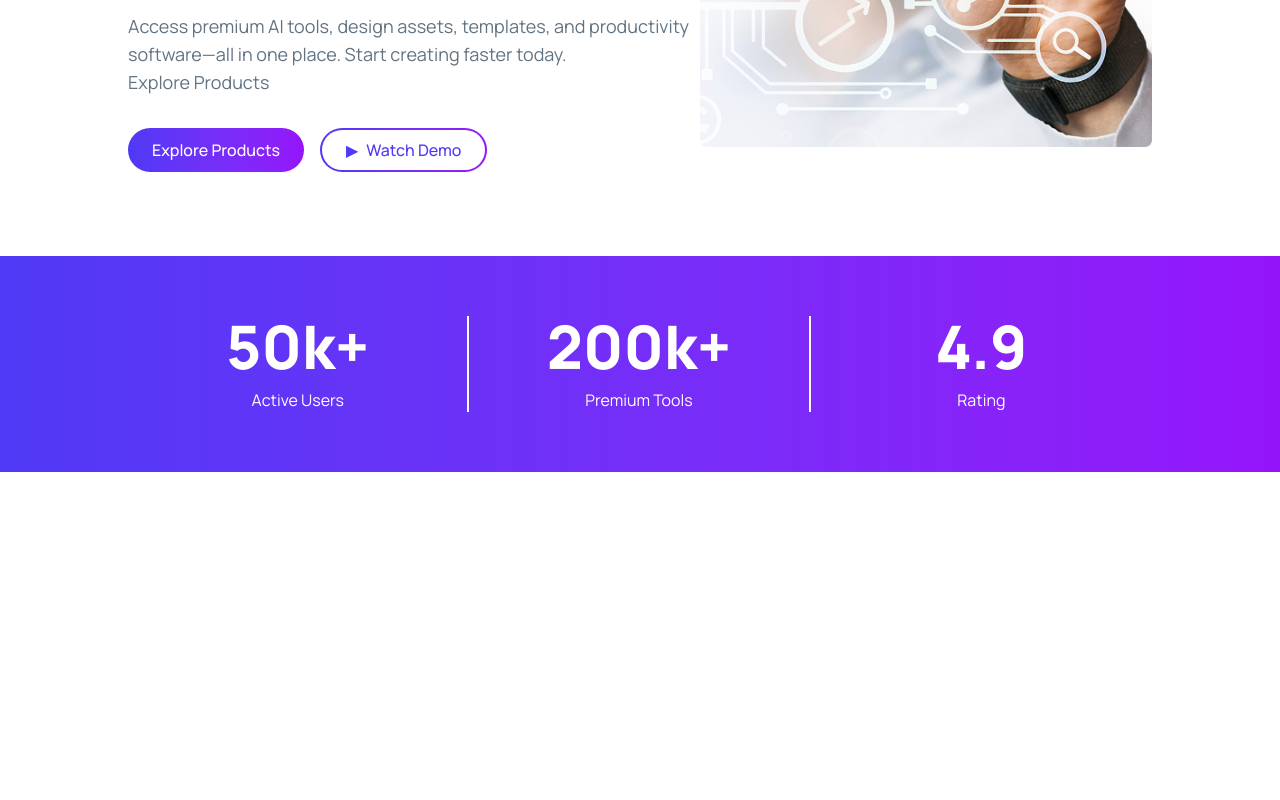
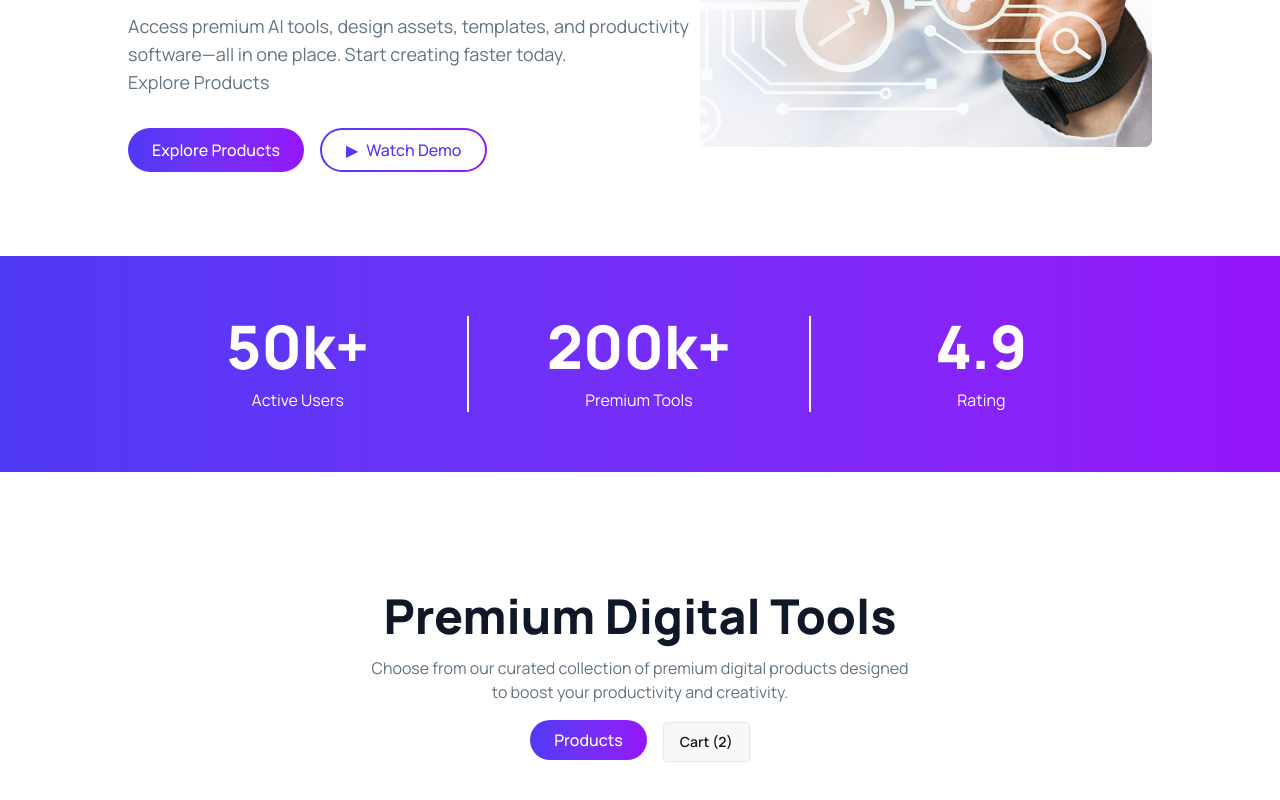
Before and after one commit to samalek9391/digitools-platform, a React (Vite) app: page / in a window 1280 px wide. Shown: the part 537-1337 px from the top of the page. Before the commit the page ends 1129 px from the top, so only its background shows below. Built offline with nearby package versions, Linux system fonts and the light colour scheme.

Commit message:
tools description section is added

```diff
--- a/src/App.jsx
+++ b/src/App.jsx
@@ -2,6 +2,7 @@
 import './App.css'
 import Banner from './assets/Components/Banner/Banner'
 import Rating from './assets/Components/Main/Rating'
+import ToolsDescription from './assets/Components/Main/ToolsDescription'
 import NavBar from './assets/Components/NavBar/NavBar'
 
 function App() {
@@ -12,6 +13,7 @@ function App() {
         <NavBar/>
         <Banner/>
         <Rating/>
+        <ToolsDescription/>
 
     </>
   )
--- /dev/null
+++ b/src/assets/Components/Main/ToolsDescription.jsx
@@ -0,0 +1,26 @@
+import React from 'react';
+
+const ToolsDescription = () => {
+    return (
+        <div className='w-[80%] mx-auto mb-10'>
+
+
+            <h2 className='text-center text-5xl font-extrabold text-[#101727] mb-4'>Premium Digital Tools</h2>
+            <p className='text-center text-[#627382] mb-4'>Choose from our curated collection of premium digital products designed <br /> to boost your productivity and creativity.</p>
+
+
+            <div className='text-center'>
+
+                <button className="px-6 mr-4 py-2 rounded-full text-white font-medium bg-linear-to-r from-[#4F39F6] to-[#9514FA]">
+                Products
+                </button>
+
+                <button className='btn'>Cart (2)</button>
+
+
+            </div>
+        </div>
+    );
+};
+
+export default ToolsDescription;
```
